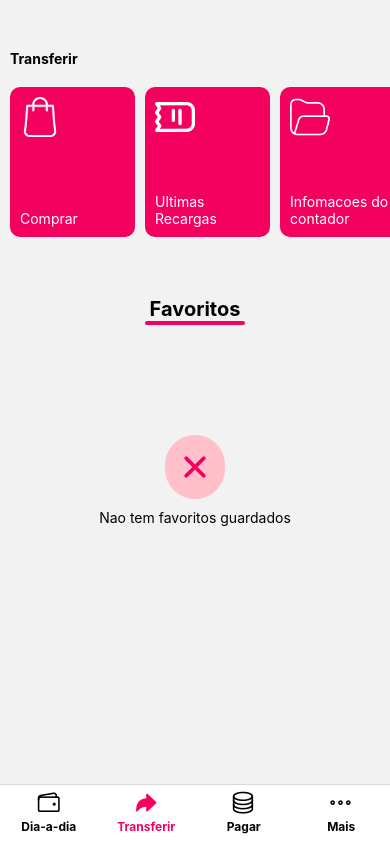
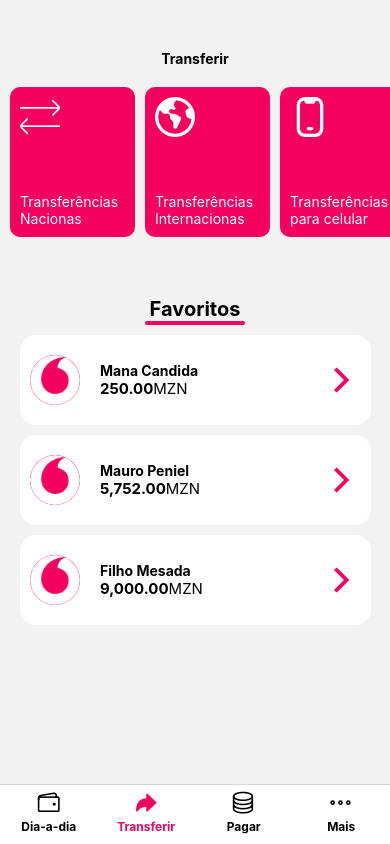
Before and after one commit to arnaldo-tomo/millennium_bim, a React Native app: screen /Transferir in a window 390 px wide. Built offline with nearby package versions, Linux system fonts and the light colour scheme.

Commit message:
Update index.js

```diff
--- a/screen/transferir/index.js
+++ b/screen/transferir/index.js
@@ -2,20 +2,20 @@ import { Dimensions, Image, ScrollView, TouchableOpacity } from "react-native"
 import { SafeAreaView } from "react-native"
 import { Text, View } from "react-native"
 import { PRIMARY, Rosa, SECUNDARY, SPACING } from "../../config/index";
-import { CredelecData } from "../../data/index";
+import { CredelecData, Transferencias } from "../../data/index";
 import { Ionicons } from "@expo/vector-icons";
 import { StatusBar } from "expo-status-bar";
 const { width, height } = Dimensions.get('screen');
 export const Transferir = ({ navigation }) => {
     return (
-        <SafeAreaView>
+        <SafeAreaView >
+
             <StatusBar style="dark" />
-            <View style={{ flexDirection: 'row', alignItems: 'center', marginTop: SPACING * 5, marginLeft: SPACING, justifyContent: 'space-between' }}>
-                <Text style={{ flexDirection: 'row', fontWeight: 'bold', alignContent: 'center', alignSelf: 'center', alignItems: 'center', marginRight: SPACING * 5 }}>Transferir</Text>
-                <Text></Text>
+            <View style={{ alignItems: 'center', marginTop: SPACING * 5, justifyContent: 'space-between' }}>
+                <Text style={{ fontWeight: 'bold', alignContent: 'center', alignSelf: 'center', alignItems: 'center', }}>Transferir</Text>
             </View>
             <ScrollView horizontal={true} showsHorizontalScrollIndicator={false} >
-                {CredelecData.map((category) =>
+                {Transferencias.map((category) =>
                     <TouchableOpacity key={category.id} onPress={() => navigation.push('CredeleckComprar')}>
                         <View style={{
                             width: 125, height: 150, backgroundColor: PRIMARY,
@@ -32,13 +32,63 @@ export const Transferir = ({ navigation }) => {
                 <Text style={{ fontWeight: 'bold', fontSize: SPACING * 2 }}>Favoritos</Text>
                 <Text style={{ backgroundColor: PRIMARY, width: 100, height: 4, borderRadius: SPACING }}></Text>
             </View>
+            <ScrollView>
 
-            <View style={{ alignItems: 'center', justifyContent: 'center', alignSelf: 'center', alignItems: 'center', marginTop: SPACING * 10 }}>
-                <TouchableOpacity style={{ backgroundColor: "pink", borderRadius: SPACING * 5, padding: SPACING }}>
-                    <Ionicons name="close" size={SPACING * 4} color={PRIMARY} />
+                <TouchableOpacity style={{ backgroundColor: "white", borderRadius: 16, padding: SPACING, width: '90%', left: 20, height: 90, elevation: 1, marginBottom: 10 }}>
+                    <View style={{ flexDirection: 'row', justifyContent: 'space-between', alignContent: 'center', alignItems: 'center', marginTop: 10 }}>
+                        <View style={{ flexDirection: 'row', justifyContent: 'center', alignItems: 'center' }}>
+                            <Image source={require('../../assets/img/icon/vofafone.png')} style={{ backgroundColor: PRIMARY, borderRadius: 26, width: 50, height: 50, }} />
+                            <View style={{ marginLeft: 20, justifyContent: 'center' }}>
+                                <Text style={{ fontWeight: 'bold' }}>Mana Candida</Text>
+                                <Text style={{ fontSize: 15 }}>
+                                    <Text style={{ fontWeight: 'bold' }}>250.00</Text>
+                                    MZN
+                                </Text>
+                            </View>
+                        </View>
+                        <View>
+                            <Ionicons name="chevron-forward" size={SPACING * 4} color={PRIMARY} />
+                        </View>
+                    </View>
                 </TouchableOpacity>
-                <Text style={{ marginTop: SPACING }}>Nao tem favoritos guardados</Text>
-            </View>
+
+                <TouchableOpacity style={{ backgroundColor: "white", borderRadius: 16, padding: SPACING, width: '90%', left: 20, height: 90, elevation: 1, marginBottom: 10 }}>
+                    <View style={{ flexDirection: 'row', justifyContent: 'space-between', alignContent: 'center', alignItems: 'center', marginTop: 10 }}>
+                        <View style={{ flexDirection: 'row', justifyContent: 'center', alignItems: 'center' }}>
+                            <Image source={require('../../assets/img/icon/vofafone.png')} style={{ backgroundColor: PRIMARY, borderRadius: 26, width: 50, height: 50, }} />
+                            <View style={{ marginLeft: 20, justifyContent: 'center' }}>
+                                <Text style={{ fontWeight: 'bold' }}>Mauro Peniel</Text>
+                                <Text style={{ fontSize: 15 }}>
+                                    <Text style={{ fontWeight: 'bold' }}>5,752.00</Text>
+                                    MZN
+                                </Text>
+                            </View>
+                        </View>
+                        <View>
+                            <Ionicons name="chevron-forward" size={SPACING * 4} color={PRIMARY} />
+                        </View>
+                    </View>
+                </TouchableOpacity>
+
+                <TouchableOpacity style={{ backgroundColor: "white", borderRadius: 16, padding: SPACING, width: '90%', left: 20, height: 90, elevation: 1, marginBottom: 10 }}>
+                    <View style={{ flexDirection: 'row', justifyContent: 'space-between', alignContent: 'center', alignItems: 'center', marginTop: 10 }}>
+                        <View style={{ flexDirection: 'row', justifyContent: 'center', alignItems: 'center' }}>
+                            <Image source={require('../../assets/img/icon/vofafone.png')} style={{ backgroundColor: PRIMARY, borderRadius: 26, width: 50, height: 50, }} />
+                            <View style={{ marginLeft: 20, justifyContent: 'center' }}>
+                                <Text style={{ fontWeight: 'bold' }}>Filho Mesada</Text>
+                                <Text style={{ fontSize: 15 }}>
+                                    <Text style={{ fontWeight: 'bold' }}>9,000.00</Text>
+                                    MZN
+                                </Text>
+                            </View>
+                        </View>
+                        <View>
+                            <Ionicons name="chevron-forward" size={SPACING * 4} color={PRIMARY} />
+                        </View>
+                    </View>
+                </TouchableOpacity>
+            </ScrollView>
+
         </SafeAreaView>
     )
 }
```
